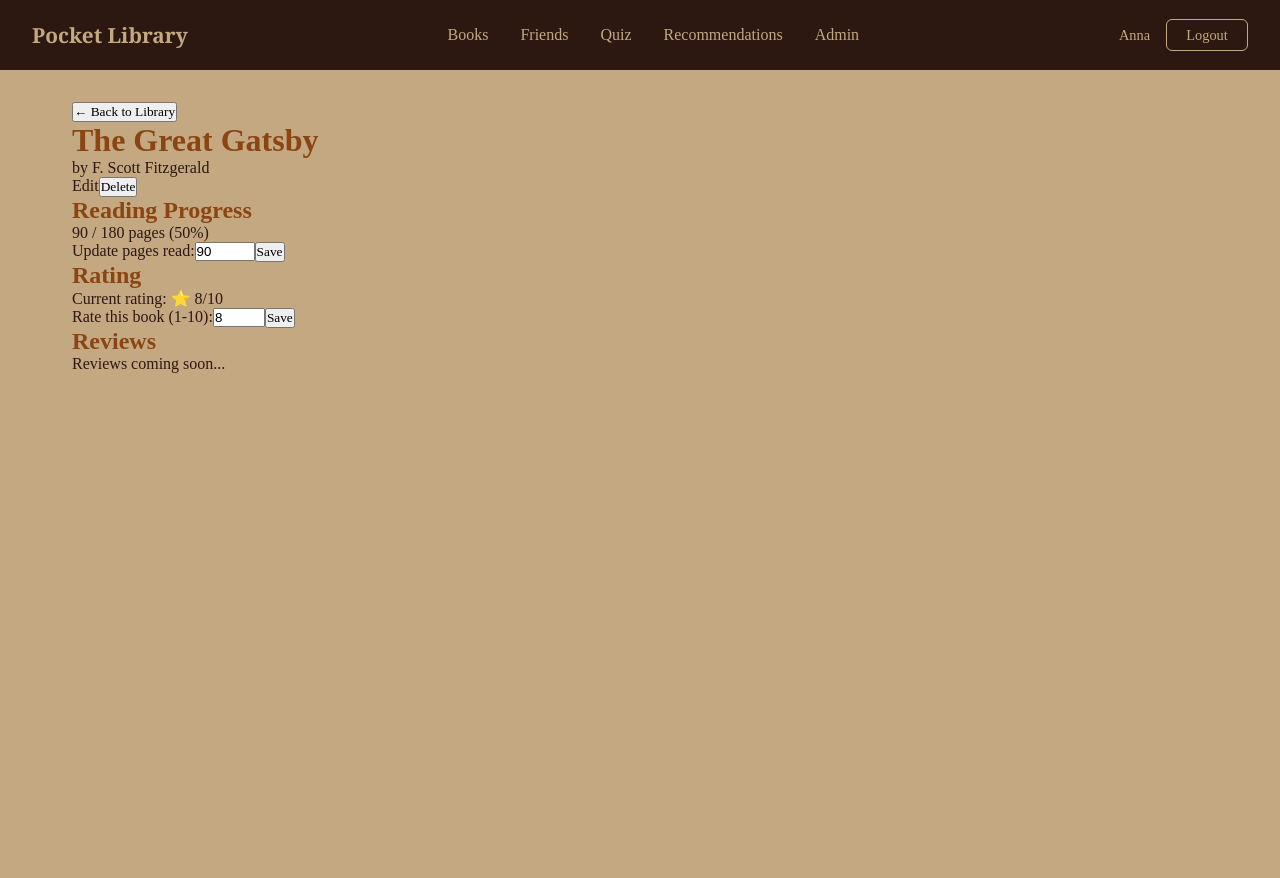
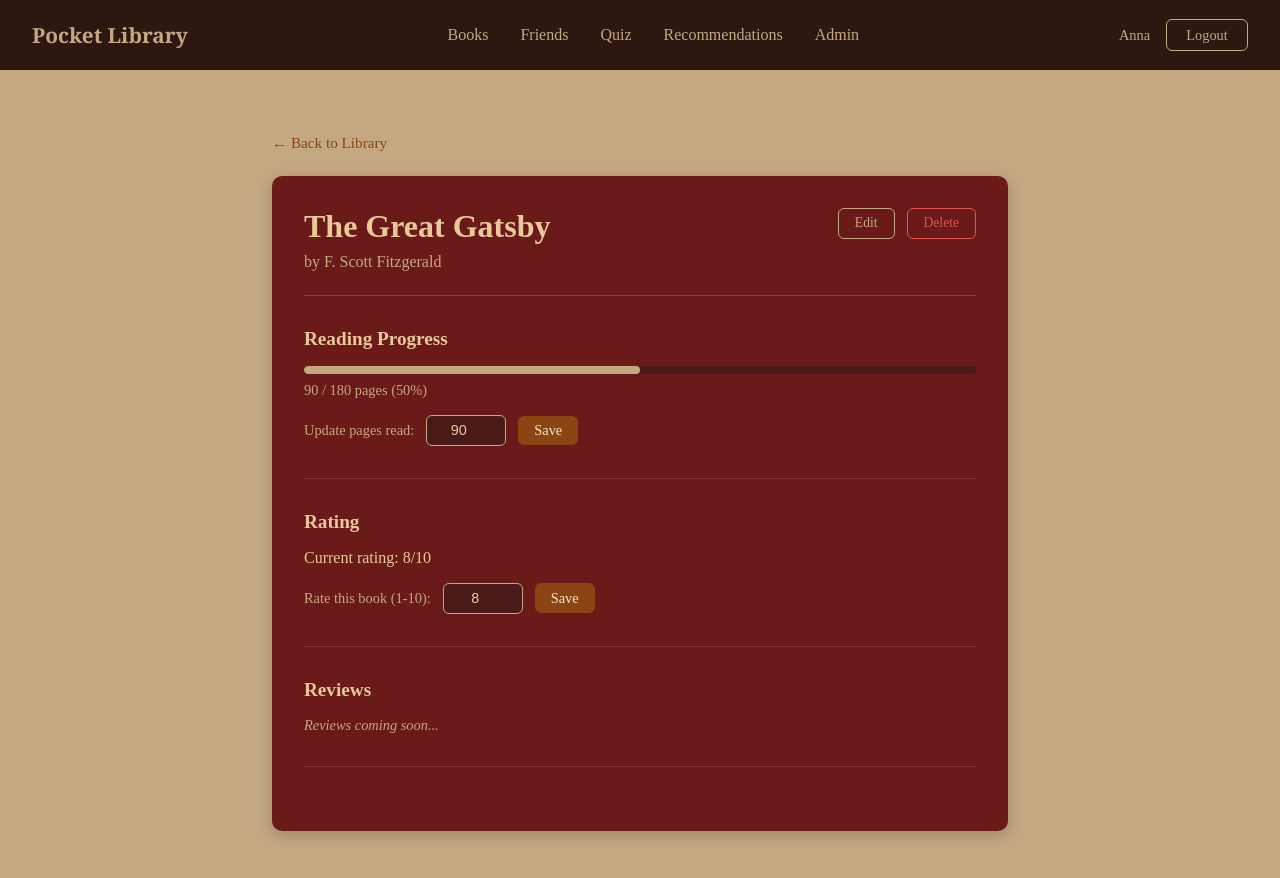
Before and after one commit to aholiuk/pocket-library-frontend, an Angular app: page /books/1 in a window 1280 px wide. Shown: the top 878 px of the page. Before the commit the page ends 800 px from the top, so only its background shows below. Built offline with nearby package versions, Linux system fonts and the light colour scheme.

Commit message:
book detail styling with dummy values

```diff
--- a/src/app/components/book-detail/book-detail.html
+++ b/src/app/components/book-detail/book-detail.html
@@ -62,7 +62,7 @@
         <h2>Rating</h2>
 
         @if (book.rating) {
-          <p class="current-rating">Current rating: ⭐ {{ book.rating }}/10</p>
+          <p class="current-rating">Current rating: {{ book.rating }}/10</p>
         } @else {
           <p class="no-rating">Not rated yet</p>
         }
--- a/src/app/components/book-detail/book-detail.scss
+++ b/src/app/components/book-detail/book-detail.scss
@@ -0,0 +1,188 @@
+.detail-container {
+  padding: 2rem;
+  max-width: 800px;
+  margin: 0 auto;
+}
+
+.loading {
+  text-align: center;
+  color: #8b4513;
+  font-size: 1.1rem;
+  margin-top: 3rem;
+}
+
+.btn-back {
+  background: none;
+  border: none;
+  color: #8b4513;
+  font-size: 0.95rem;
+  cursor: pointer;
+  margin-bottom: 1.5rem;
+  font-family: 'New Times Roman', serif;
+  padding: 0;
+
+  &:hover {
+    color: #6b3410;
+    text-decoration: underline;
+  }
+}
+
+.detail-card {
+  background: #6b1a1a;
+  border-radius: 10px;
+  padding: 2rem;
+  box-shadow: 0 4px 16px rgba(0,0,0,0.2);
+}
+
+.detail-header {
+  display: flex;
+  justify-content: space-between;
+  align-items: flex-start;
+  margin-bottom: 2rem;
+  padding-bottom: 1.5rem;
+  border-bottom: 1px solid rgba(196, 168, 130, 0.3);
+
+  h1 {
+    font-size: 2rem;
+    color: #e8c99a;
+    font-family: 'New Times Roman', serif;
+    margin-bottom: 0.5rem;
+  }
+
+  .author {
+    color: #c4a882;
+    font-size: 1rem;
+  }
+}
+
+.admin-actions {
+  display: flex;
+  gap: 0.75rem;
+  align-items: center;
+}
+
+.btn-edit {
+  background: transparent;
+  border: 1.5px solid #c4a882;
+  color: #c4a882;
+  padding: 0.4rem 1rem;
+  border-radius: 6px;
+  font-size: 0.85rem;
+  text-decoration: none;
+
+  &:hover {
+    background: #c4a882;
+    color: #2c1810;
+  }
+}
+
+.btn-delete {
+  background: transparent;
+  border: 1.5px solid #e05555;
+  color: #e05555;
+  padding: 0.4rem 1rem;
+  border-radius: 6px;
+  font-size: 0.85rem;
+  cursor: pointer;
+
+  &:hover {
+    background: #e05555;
+    color: white;
+  }
+}
+
+.section {
+  margin-bottom: 2rem;
+  padding-bottom: 2rem;
+  border-bottom: 1px solid rgba(196, 168, 130, 0.2);
+
+  h2 {
+    font-size: 1.2rem;
+    color: #e8c99a;
+    font-family: 'New Times Roman', serif;
+    margin-bottom: 1rem;
+  }
+}
+
+.progress-bar {
+  height: 8px;
+  background: #4a1a1a;
+  border-radius: 4px;
+  overflow: hidden;
+  margin-bottom: 0.5rem;
+
+  .progress-fill {
+    height: 100%;
+    background: #c4a882;
+    border-radius: 4px;
+    transition: width 0.3s ease;
+  }
+}
+
+.progress-text {
+  color: #c4a882;
+  font-size: 0.9rem;
+  margin-bottom: 1rem;
+}
+
+.update-row {
+  display: flex;
+  align-items: center;
+  gap: 0.75rem;
+  flex-wrap: wrap;
+
+  label {
+    color: #c4a882;
+    font-size: 0.9rem;
+  }
+
+  input {
+    width: 80px;
+    padding: 0.4rem 0.6rem;
+    border-radius: 6px;
+    border: 1px solid #c4a882;
+    background: #4a1a1a;
+    color: #e8c99a;
+    font-size: 0.9rem;
+    text-align: center;
+  }
+}
+
+.btn-primary {
+  background: #8b4513;
+  color: #f5e6d0;
+  padding: 0.4rem 1rem;
+  border-radius: 6px;
+  border: none;
+  font-size: 0.9rem;
+  cursor: pointer;
+
+  &:hover {
+    background: #6b3410;
+  }
+}
+
+.current-rating {
+  color: #e8c99a;
+  font-size: 1rem;
+  margin-bottom: 1rem;
+}
+
+.no-rating {
+  color: #c4a882;
+  font-size: 0.9rem;
+  font-style: italic;
+  margin-bottom: 1rem;
+}
+
+.success-message {
+  color: #7cb87c;
+  font-size: 0.85rem;
+  margin-top: 0.5rem;
+}
+
+.placeholder {
+  color: #c4a882;
+  font-style: italic;
+  font-size: 0.9rem;
+}
```
